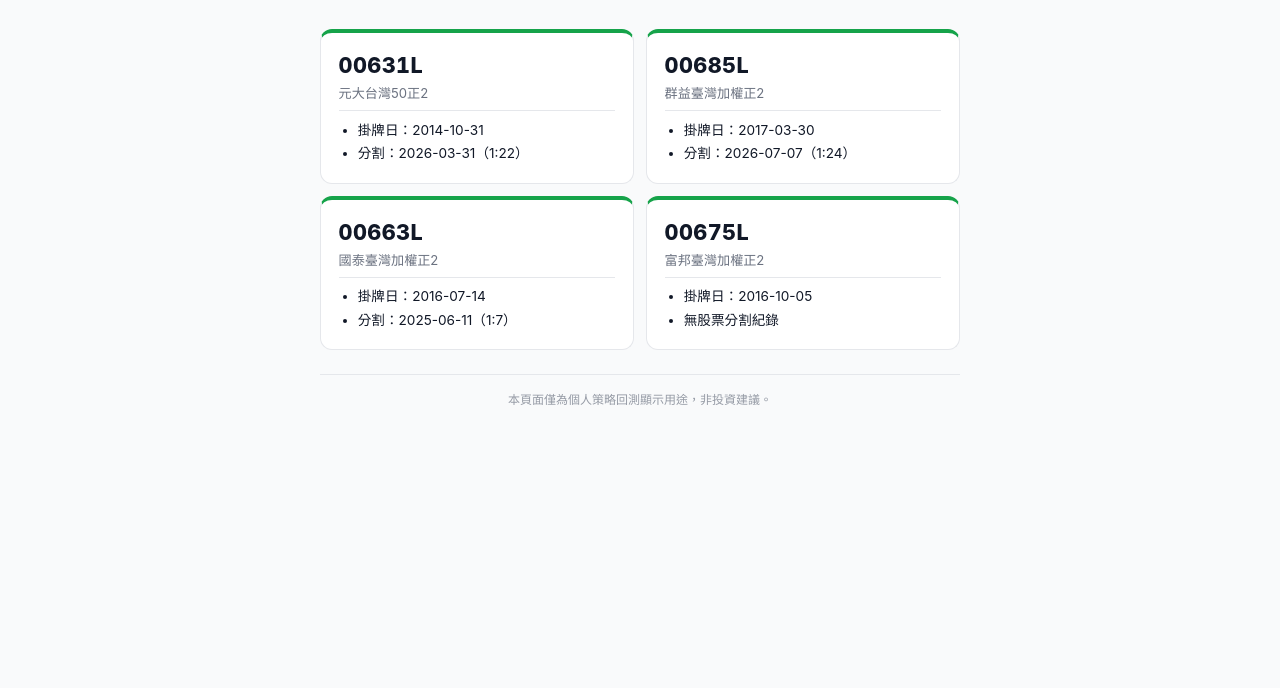
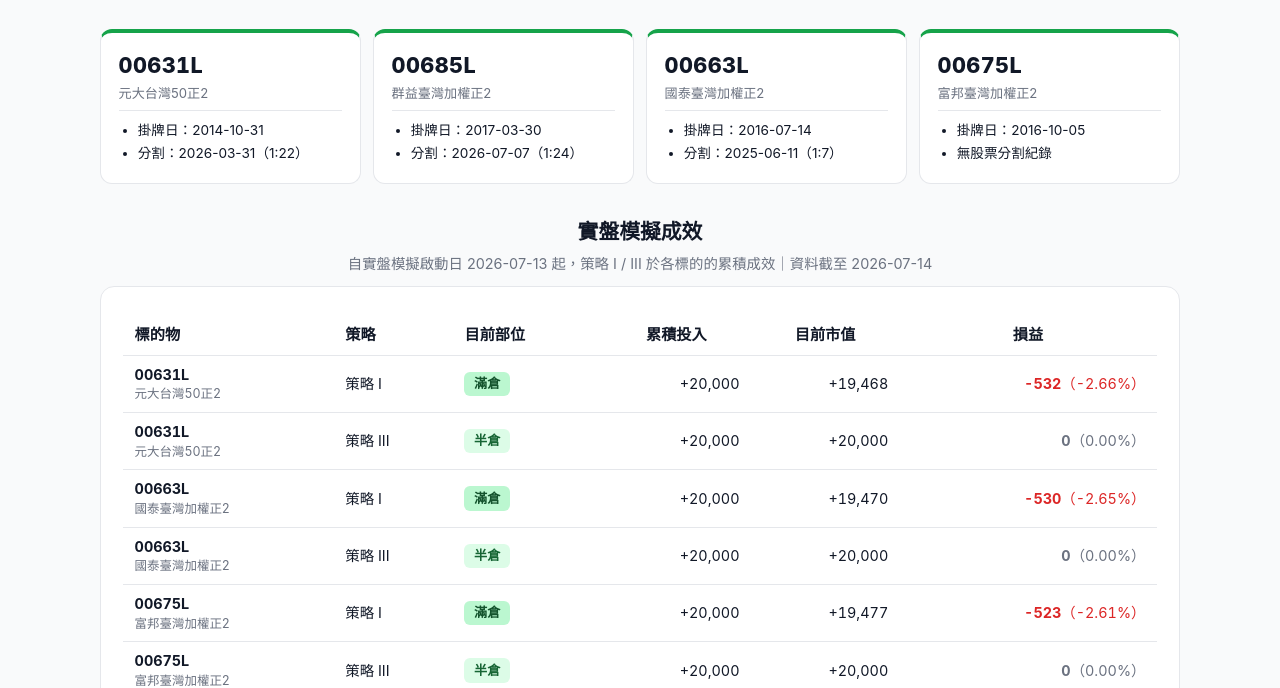
Before and after one commit to Ping-Hsun-Chiang/2X-ETF-monitor, a plain HTML site: page docs/index.html in a window 1280 px wide. Shown: the part 112-800 px from the top of the page. Drawn offline with Linux system fonts and the light colour scheme.

Commit message:
[Add] live-performance summary table on the landing page
Below the target picker, docs/index.html now shows a table of every
target's strategy I / III performance since the shared live-simulation
start date: current position, cumulative deposits, current market value,
and total P&L (amount + %). Sourced entirely from each target's existing
live_trades.json / live_trades_iii.json (no backend changes needed --
those already carry total_deposits/total_assets/current_round). New
.pos-badge / .live-summary-table styles in style.css reuse the existing
position color variables.

Verified: served docs/ locally, confirmed every live_trades(.json/_iii)
route resolves, and cross-checked the rendered numbers by replicating
landing.js's pnl/pnl_pct computation in Python against the actual JSON --
values are sane and consistent across all four targets.

```diff
--- a/docs/index.html
+++ b/docs/index.html
@@ -8,7 +8,7 @@
   <link rel="stylesheet" href="./style.css">
 </head>
 <body>
-  <main class="container">
+  <main class="container container-wide">
     <header>
       <h1>2X ETF 波段訊號監控</h1>
       <p class="subtitle">選擇標的物，查看訊號監控 / 年度回測 / 策略對照 / 大盤比較</p>
@@ -18,6 +18,17 @@
       <p class="muted small" style="grid-column: 1 / -1;">載入標的物清單中…</p>
     </div>
 
+    <section class="section-header">
+      <h2>實盤模擬成效</h2>
+      <p class="subtitle" id="live-summary-subtitle">-</p>
+    </section>
+
+    <section class="card">
+      <div id="live-summary-wrapper" class="pivot-wrapper">
+        <p class="muted small">載入實盤資料中…</p>
+      </div>
+    </section>
+
     <footer>
       <div class="disclaimer">本頁面僅為個人策略回測顯示用途，非投資建議。</div>
     </footer>
--- a/docs/landing.js
+++ b/docs/landing.js
@@ -1,10 +1,30 @@
+const POSITION_ZH = { CASH: '空手', HALF: '半倉', FULL: '滿倉' };
+const POSITION_BADGE_CLASS = { CASH: '', HALF: 'half', FULL: 'full' };
+const STRATEGY_LABEL = { I: '策略 I', III: '策略 III' };
+
+function fmtCurrency(n) {
+  if (typeof n !== 'number') return '-';
+  const abs = Math.abs(n).toLocaleString('en-US', { maximumFractionDigits: 0 });
+  if (n > 0) return `+${abs}`;
+  if (n < 0) return `-${abs}`;
+  return `${abs}`;
+}
+
+function fmtPct(n) {
+  if (typeof n !== 'number') return '-';
+  const sign = n > 0 ? '+' : '';
+  return `${sign}${n.toFixed(2)}%`;
+}
+
 async function loadTargets() {
   const el = document.getElementById('target-cards');
   try {
     const resp = await fetch(`./targets.json?t=${Date.now()}`, { cache: 'no-store' });
     if (!resp.ok) throw new Error(`HTTP ${resp.status}`);
     const cfg = await resp.json();
-    renderTargets(cfg.targets || []);
+    const targets = cfg.targets || [];
+    renderTargets(targets);
+    loadLiveSummary(targets);
   } catch (err) {
     console.error('Failed to load targets.json:', err);
     if (el) el.innerHTML = '<p class="muted small" style="grid-column: 1 / -1;">標的物清單載入失敗。</p>';
@@ -32,6 +52,93 @@
   `).join('');
 }
 
+async function loadLiveSummary(targets) {
+  const wrapper = document.getElementById('live-summary-wrapper');
+  if (!wrapper) return;
+
+  const files = [
+    { strategy: 'I', file: 'live_trades.json' },
+    { strategy: 'III', file: 'live_trades_iii.json' },
+  ];
+
+  const fetches = [];
+  targets.forEach((t) => {
+    files.forEach(({ strategy, file }) => {
+      fetches.push(
+        fetch(`./${t.id}/${file}?t=${Date.now()}`, { cache: 'no-store' })
+          .then((r) => (r.ok ? r.json() : Promise.reject(new Error(`HTTP ${r.status}`))))
+          .then((data) => ({ target: t, strategy, data }))
+          .catch((err) => {
+            console.error(`Failed to load ${t.id}/${file}:`, err);
+            return null;
+          })
+      );
+    });
+  });
+
+  const results = (await Promise.all(fetches)).filter(Boolean);
+  renderLiveSummary(results);
+}
+
+function renderLiveSummary(results) {
+  const wrapper = document.getElementById('live-summary-wrapper');
+  const subtitle = document.getElementById('live-summary-subtitle');
+  if (!wrapper) return;
+
+  if (!results.length) {
+    wrapper.innerHTML = '<p class="muted small">實盤資料載入失敗。</p>';
+    return;
+  }
+
+  const liveStart = results[0].data.live_start_date;
+  const asOf = results.map((r) => r.data.as_of_date).sort().slice(-1)[0];
+  if (subtitle) subtitle.textContent = `自實盤模擬啟動日 ${liveStart} 起，策略 I / III 於各標的的累積成效｜資料截至 ${asOf}`;
+
+  // 依標的、策略排序，同一標的的兩個策略排在一起
+  results.sort((a, b) => {
+    if (a.target.id !== b.target.id) return a.target.id < b.target.id ? -1 : 1;
+    return a.strategy < b.strategy ? -1 : 1;
+  });
+
+  const rows = results.map(({ target, strategy, data }) => {
+    const s = data.summary || {};
+    const totalDeposits = s.total_deposits || 0;
+    const totalAssets = s.total_assets || 0;
+    const pnl = totalAssets - totalDeposits;
+    const pnlPct = totalDeposits > 0 ? (pnl / totalDeposits) * 100 : 0;
+    const pnlCls = pnl > 0 ? 'pos' : pnl < 0 ? 'neg' : 'zero';
+    const position = data.current_round ? data.current_round.position_taken : 'CASH';
+    const badgeCls = POSITION_BADGE_CLASS[position] || '';
+
+    return `
+      <tr>
+        <td class="target-cell">${target.id}<span class="target-name">${target.name}</span></td>
+        <td>${STRATEGY_LABEL[strategy] || strategy}</td>
+        <td><span class="pos-badge ${badgeCls}">${POSITION_ZH[position] || position}</span></td>
+        <td>${fmtCurrency(totalDeposits)}</td>
+        <td>${fmtCurrency(totalAssets)}</td>
+        <td class="${pnlCls}"><strong>${fmtCurrency(pnl)}</strong>（${fmtPct(pnlPct)}）</td>
+      </tr>
+    `;
+  }).join('');
+
+  wrapper.innerHTML = `
+    <table class="pivot-table live-summary-table">
+      <thead>
+        <tr>
+          <th>標的物</th>
+          <th>策略</th>
+          <th>目前部位</th>
+          <th>累積投入</th>
+          <th>目前市值</th>
+          <th>損益</th>
+        </tr>
+      </thead>
+      <tbody>${rows}</tbody>
+    </table>
+  `;
+}
+
 if (document.readyState === 'loading') {
   document.addEventListener('DOMContentLoaded', loadTargets);
 } else {
--- a/docs/style.css
+++ b/docs/style.css
@@ -205,6 +205,36 @@
 .position-text.full {
   background: var(--pos-full-bg);
   color: var(--pos-full-fg);
+}
+
+.pos-badge {
+  display: inline-block;
+  padding: 0.15rem 0.6rem;
+  border-radius: 6px;
+  font-size: 0.82rem;
+  font-weight: 600;
+  background: var(--pos-cash-bg);
+  color: var(--pos-cash-fg);
+  white-space: nowrap;
+}
+.pos-badge.half { background: var(--pos-half-bg); color: var(--pos-half-fg); }
+.pos-badge.full { background: var(--pos-full-bg); color: var(--pos-full-fg); }
+
+.live-summary-table th, .live-summary-table td {
+  text-align: right;
+}
+.live-summary-table th:nth-child(1), .live-summary-table th:nth-child(2), .live-summary-table th:nth-child(3),
+.live-summary-table td:nth-child(1), .live-summary-table td:nth-child(2), .live-summary-table td:nth-child(3) {
+  text-align: left;
+}
+.live-summary-table .target-cell {
+  font-weight: 700;
+}
+.live-summary-table .target-name {
+  display: block;
+  font-weight: 400;
+  font-size: 0.78rem;
+  color: var(--text-muted);
 }
 
 .chart-card { padding: 1.2rem; }
```
